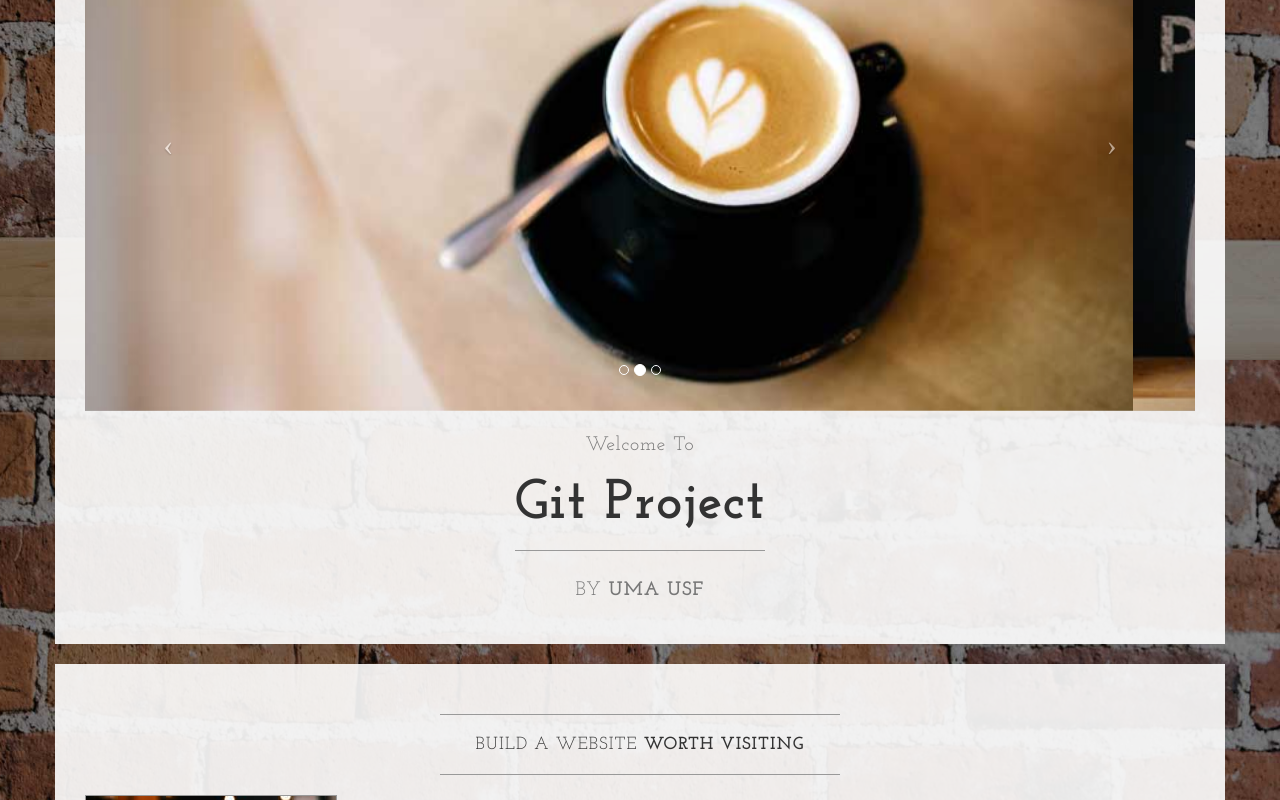
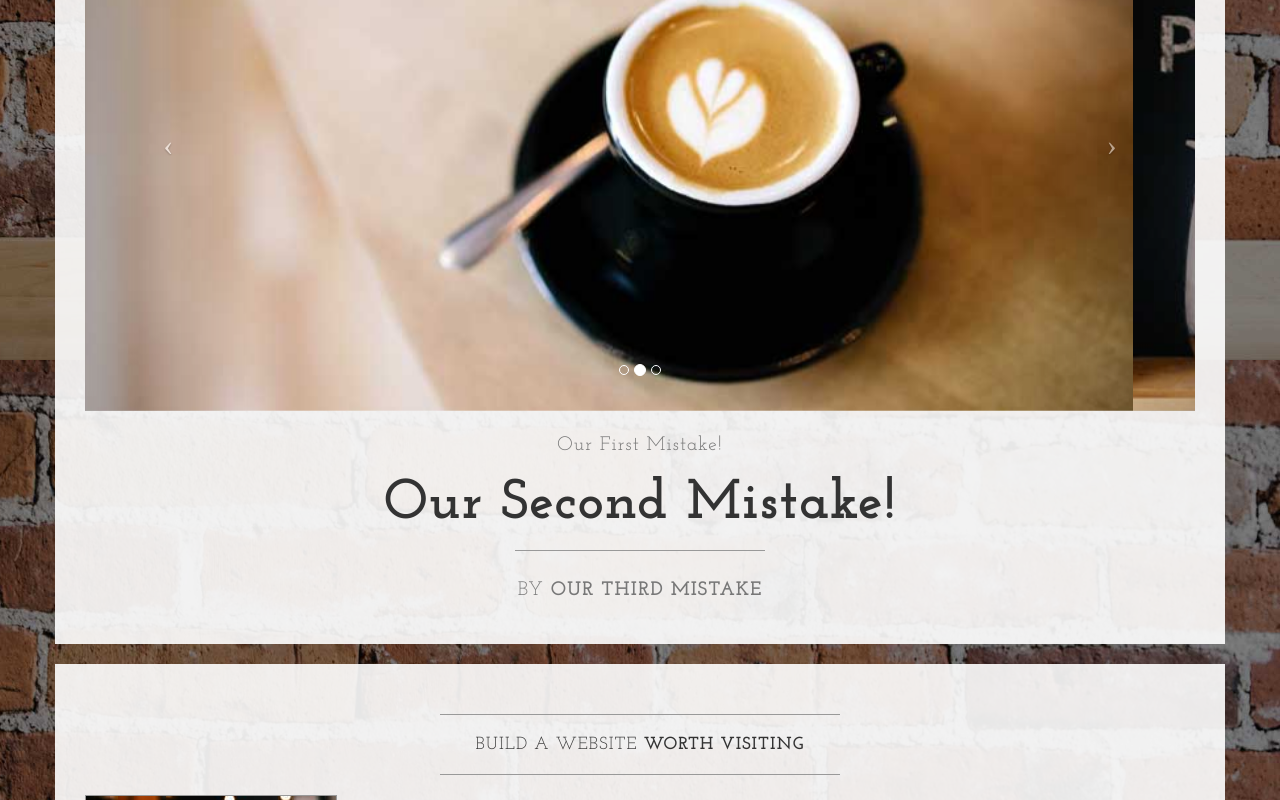
Before and after one commit to umadusf/Gitwebservices, a plain HTML site: page index.html in a window 1280 px wide. Shown: the part 440-1240 px from the top of the page. Drawn offline with nearby package versions, Linux system fonts and the light colour scheme.

Commit message:
commiting third mistake left other two in place

```diff
--- a/index.html
+++ b/index.html
@@ -106,13 +106,13 @@
                         </a>
                     </div>
                     <h2 class="brand-before">
-                        <small>Welcome to</small>
+                        <small>Our first mistake!</small>
                     </h2>
-                    <h1 class="brand-name">Git Project</h1>
+                    <h1 class="brand-name">Our second mistake!</h1>
                     <hr class="tagline-divider">
                     <h2>
                         <small>By
-                            <strong>Uma usf</strong>
+                            <strong>Our third mistake </strong>
                         </small>
                     </h2>
                 </div>
```
